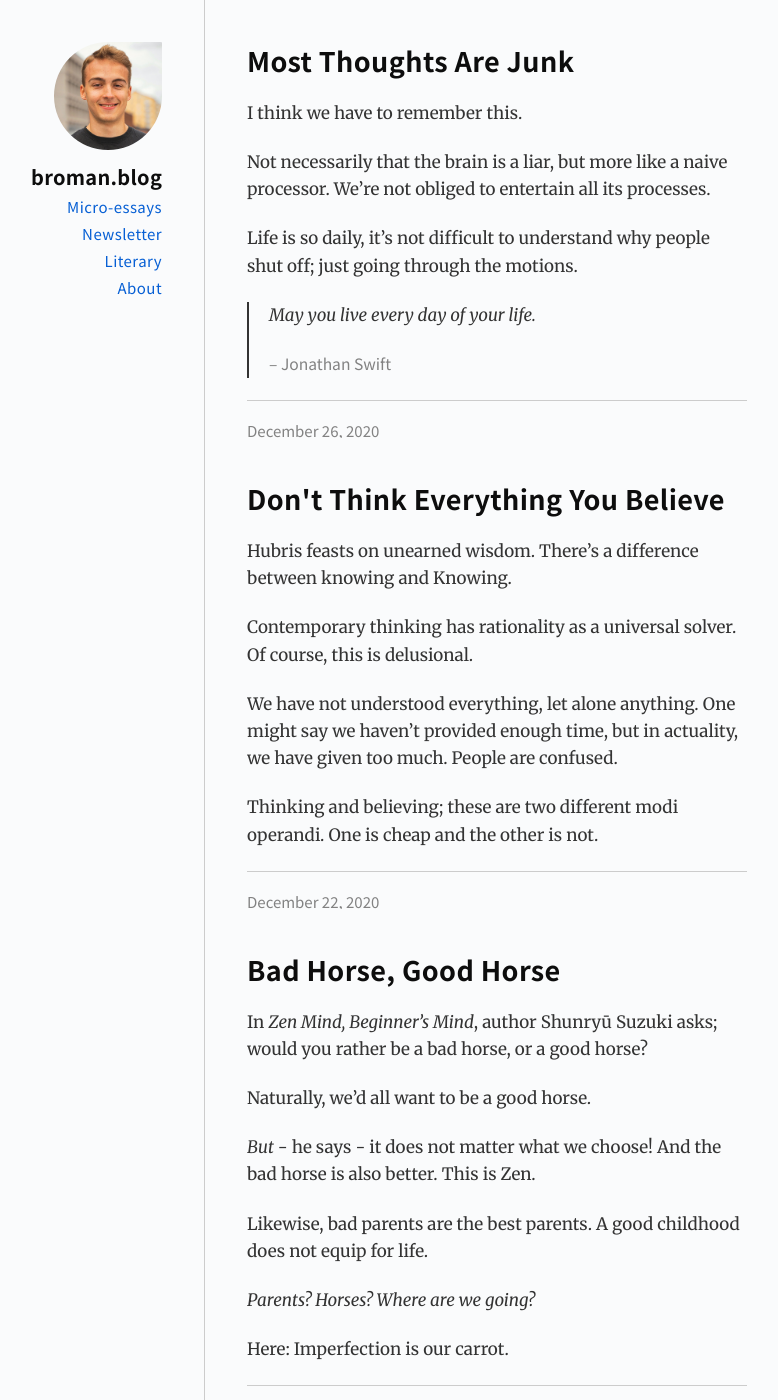
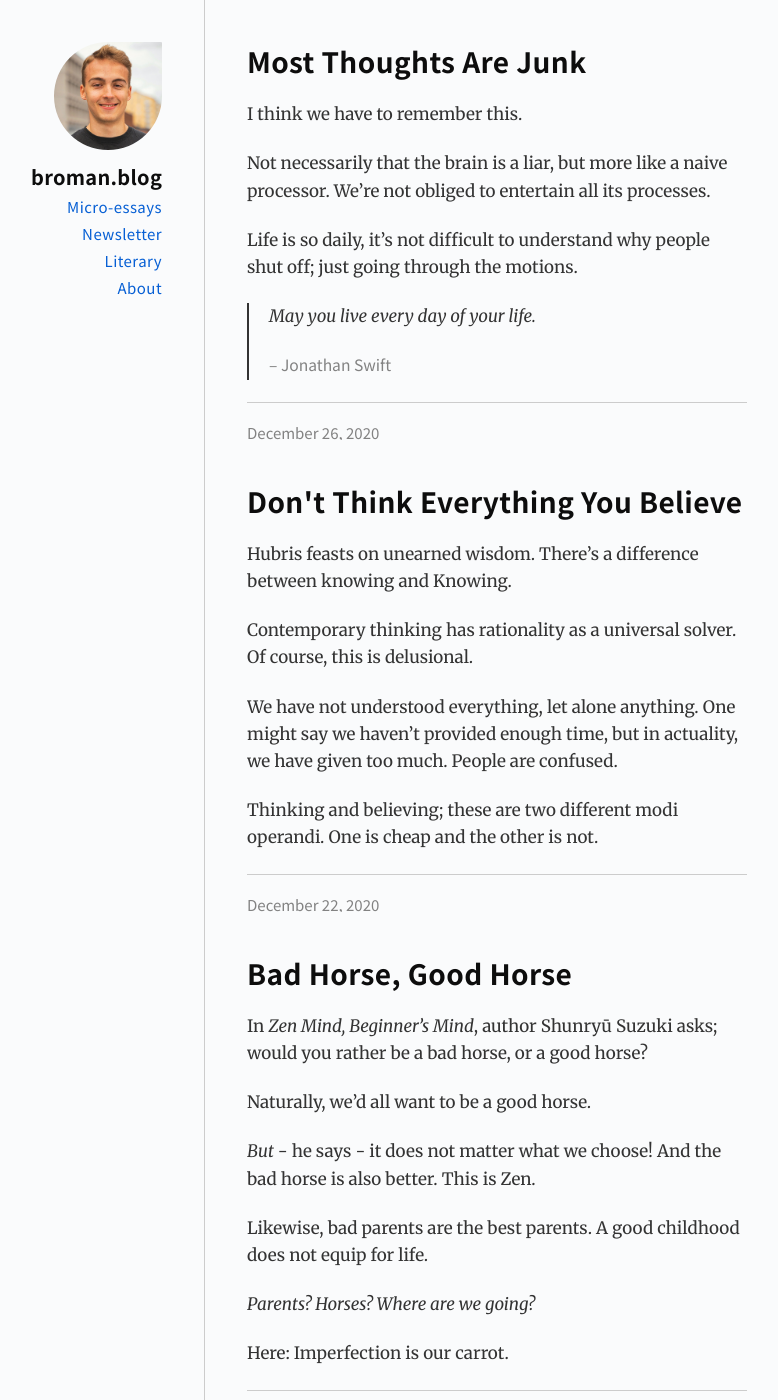
Before and after one commit to gdbroman/broman.blog, a Jekyll site: the page built from index.html, in a window 1280 px wide and 1400 px high. Shown: the whole window, without its empty margins (251-1029 px from the left). Built offline with Jekyll 4.4.1, drawn with Linux system fonts in a browser that asks for light colours.

Commit message:
better fontsize

```diff
--- a/_sass/entry.scss
+++ b/_sass/entry.scss
@@ -2,7 +2,7 @@
     overflow: hidden;
     margin-bottom: $padding;
     h2 {
-        font-size: 27px;
+        font-size: 28px;
         line-height: 1.4em;
         margin: 0 0 20px 0;
     }
--- a/_sass/typography.scss
+++ b/_sass/typography.scss
@@ -60,7 +60,7 @@ h1, h2, h3 {
     color:$black;
 }
 h1 {
-    font-size: 32px;
+    font-size: 28px;
     margin-bottom: 20px;
     padding-bottom: 12px;
     border-bottom: 1px solid $gray_light;
@@ -105,7 +105,7 @@ a:hover {
 
 @media screen and (max-width:$mobile) {
     h1, article.entry h2 {
-        font-size: 26px;
+        font-size: 28px;
     }
     h2 {
         font-size: 22px;
```
